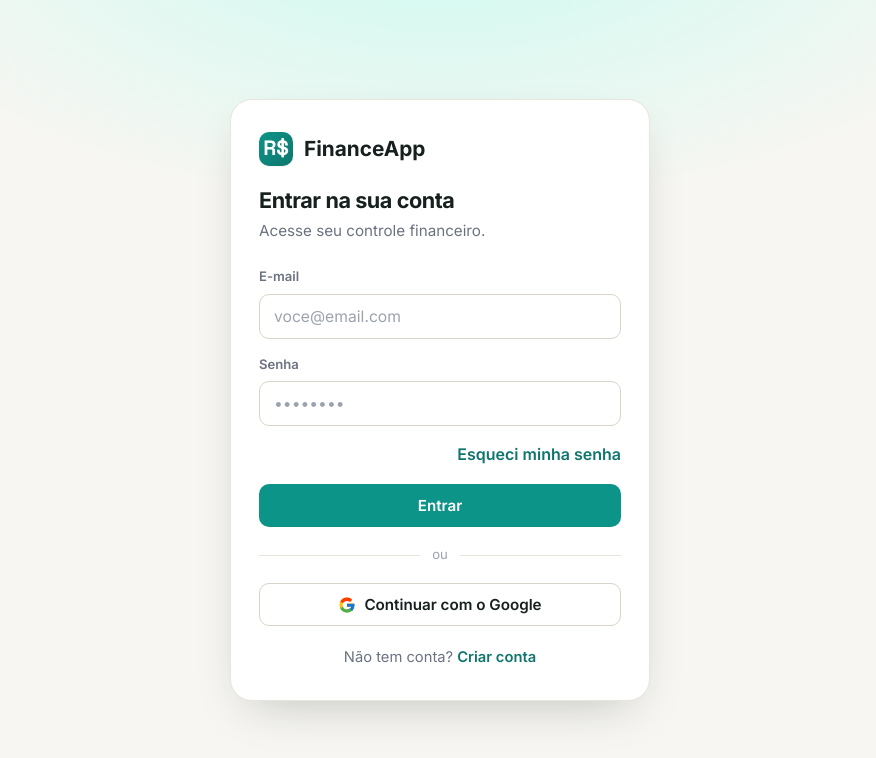
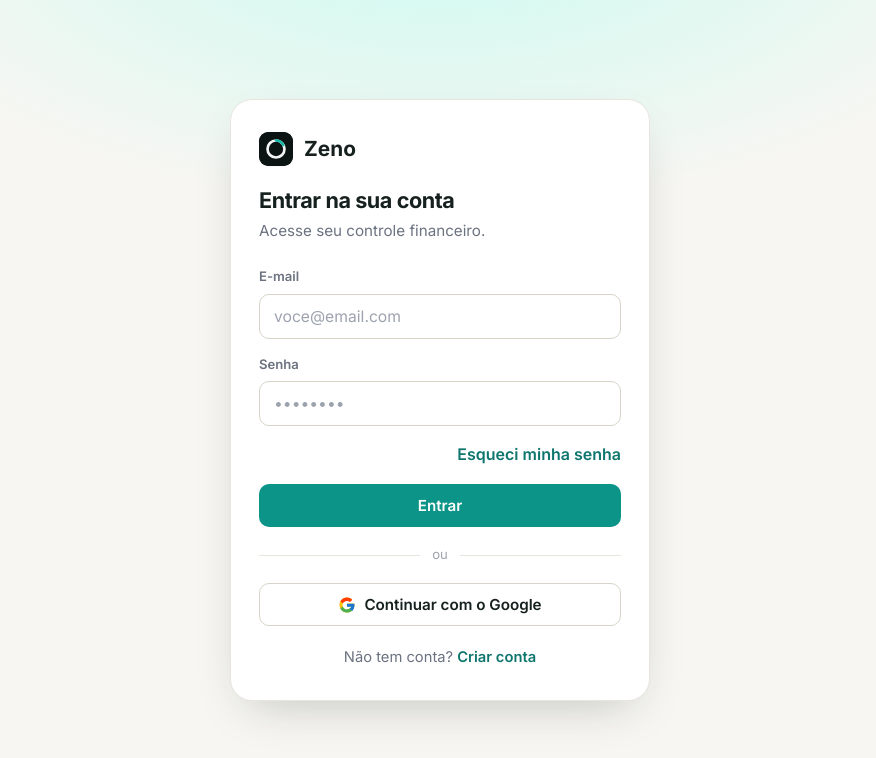
Before and after one commit to GabriielRiva/ControleFinanceiroapp-web, a React (Vite) app: page /login in a window 1280 px wide. Shown: the top 758 px of the page, without its empty margins (200-1076 px from the left). Built offline with nearby package versions, Linux system fonts and the light colour scheme; no server answers.

Commit message:
Rebranding: Zeno (nome + icones)

```diff
--- a/src/components/Layout.jsx
+++ b/src/components/Layout.jsx
@@ -1,3 +1,4 @@
+import ZenoMark from './ZenoMark';
 import { NavLink, useLocation } from 'react-router-dom';
 import {
   LayoutDashboard, TrendingUp, TrendingDown, Target,
@@ -61,8 +62,8 @@
     <div className="shell">
       <aside className="sidebar">
         <div className="brand">
-          <span className="brand-mark">R$</span>
-          <span>FinanceApp</span>
+          <ZenoMark />
+          <span>Zeno</span>
         </div>
         {NAV.map(({ to, label, icon: Icon, end }) => (
           <NavLink key={to} to={to} end={end} className="nav-link">
@@ -77,7 +78,7 @@
 
       <div className="main">
         <header className="topbar">
-          <h1 className="page-title">{TITLES[pathname] || 'FinanceApp'}</h1>
+          <h1 className="page-title">{TITLES[pathname] || 'Zeno'}</h1>
           <div className="row gap-sm">
             <button className="icon-btn" onClick={toggleTheme} aria-label="Alternar tema">
               {isDark ? <Sun size={19} /> : <Moon size={19} />}
--- /dev/null
+++ b/src/components/ZenoMark.jsx
@@ -0,0 +1,23 @@
+// Símbolo do Zeno: o "o" como um gauge — anel com um arco em destaque.
+export default function ZenoMark({ size = 34 }) {
+  return (
+    <svg
+      width={size}
+      height={size}
+      viewBox="0 0 512 512"
+      className="brand-mark"
+      style={{ borderRadius: size * 0.28, background: '#0c1413', padding: 0 }}
+      aria-label="Zeno"
+    >
+      <rect width="512" height="512" rx="112" fill="#0c1413" />
+      <circle cx="256" cy="256" r="128" fill="none" stroke="#f4f6f5" strokeWidth="40" />
+      <path
+        d="M 256 128 A 128 128 0 0 1 366 194"
+        fill="none"
+        stroke="#14b8a6"
+        strokeWidth="40"
+        strokeLinecap="round"
+      />
+    </svg>
+  );
+}
--- a/src/pages/ForgotPassword.jsx
+++ b/src/pages/ForgotPassword.jsx
@@ -1,3 +1,4 @@
+import ZenoMark from '../components/ZenoMark';
 import { useState } from 'react';
 import { Link } from 'react-router-dom';
 import { useAuth } from '../contexts/AuthContext';
@@ -28,7 +29,7 @@
     <div className="auth-wrap">
       <div className="auth-card">
         <div className="auth-brand">
-          <span className="brand-mark">R$</span> FinanceApp
+          <ZenoMark /> Zeno
         </div>
         <h1 className="auth-title">Recuperar senha</h1>
         <p className="auth-sub">Enviaremos um link para você redefinir sua senha.</p>
--- a/src/pages/Login.jsx
+++ b/src/pages/Login.jsx
@@ -1,3 +1,4 @@
+import ZenoMark from '../components/ZenoMark';
 import { useState } from 'react';
 import { Link, useNavigate } from 'react-router-dom';
 import { useAuth } from '../contexts/AuthContext';
@@ -30,7 +31,7 @@
     <div className="auth-wrap">
       <div className="auth-card">
         <div className="auth-brand">
-          <span className="brand-mark">R$</span> FinanceApp
+          <ZenoMark /> Zeno
         </div>
         <h1 className="auth-title">Entrar na sua conta</h1>
         <p className="auth-sub">Acesse seu controle financeiro.</p>
--- a/src/pages/Profile.jsx
+++ b/src/pages/Profile.jsx
@@ -172,7 +172,7 @@
       </button>
 
       <p className="center muted" style={{ marginTop: 20, fontSize: '0.8rem' }}>
-        FinanceApp · versão web
+        Zeno · versão web
       </p>
 
       {confirmLogout && (
--- a/src/pages/Register.jsx
+++ b/src/pages/Register.jsx
@@ -1,3 +1,4 @@
+import ZenoMark from '../components/ZenoMark';
 import { useState } from 'react';
 import { Link, useNavigate } from 'react-router-dom';
 import { useAuth } from '../contexts/AuthContext';
@@ -32,7 +33,7 @@
     <div className="auth-wrap">
       <div className="auth-card">
         <div className="auth-brand">
-          <span className="brand-mark">R$</span> FinanceApp
+          <ZenoMark /> Zeno
         </div>
         <h1 className="auth-title">Criar conta</h1>
         <p className="auth-sub">Comece a organizar suas finanças hoje.</p>
```
